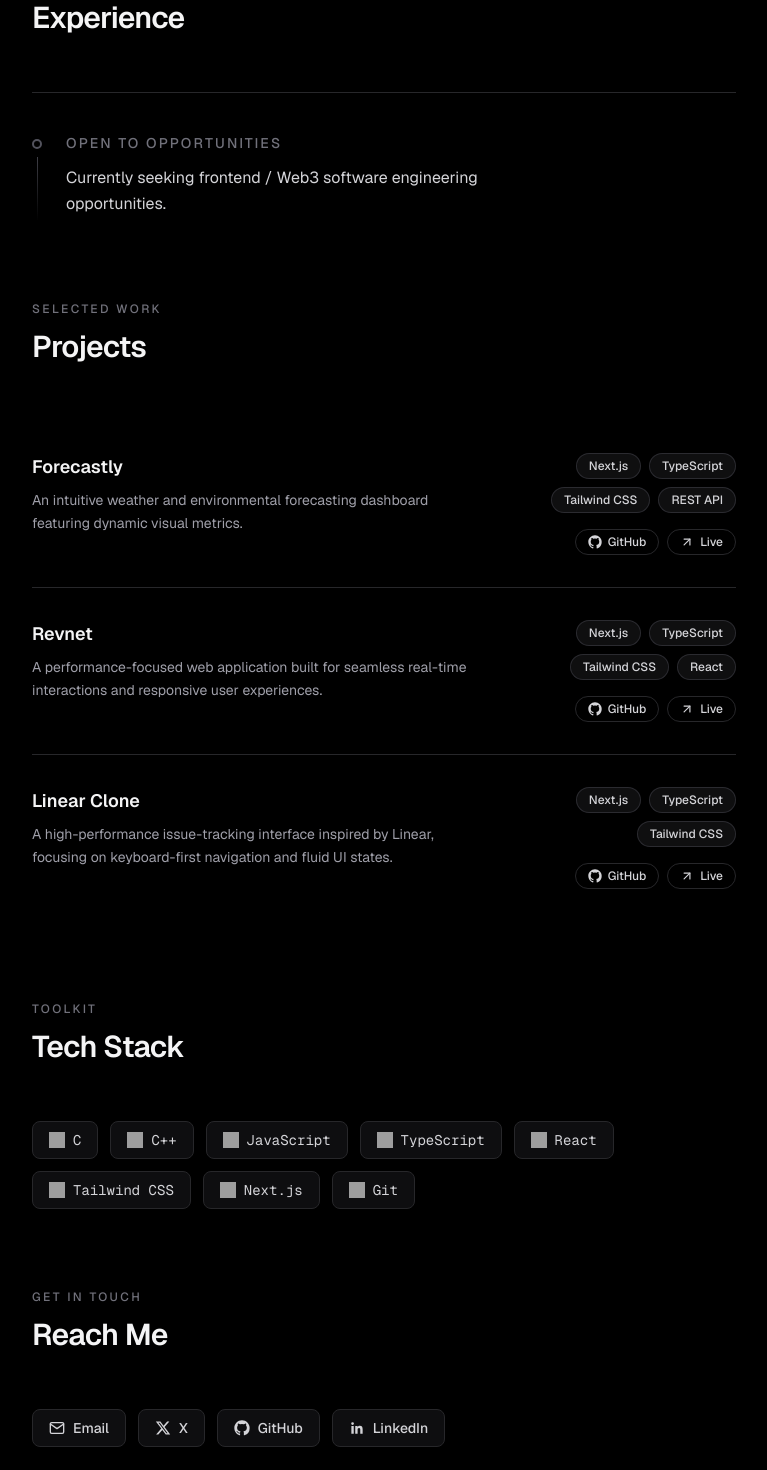
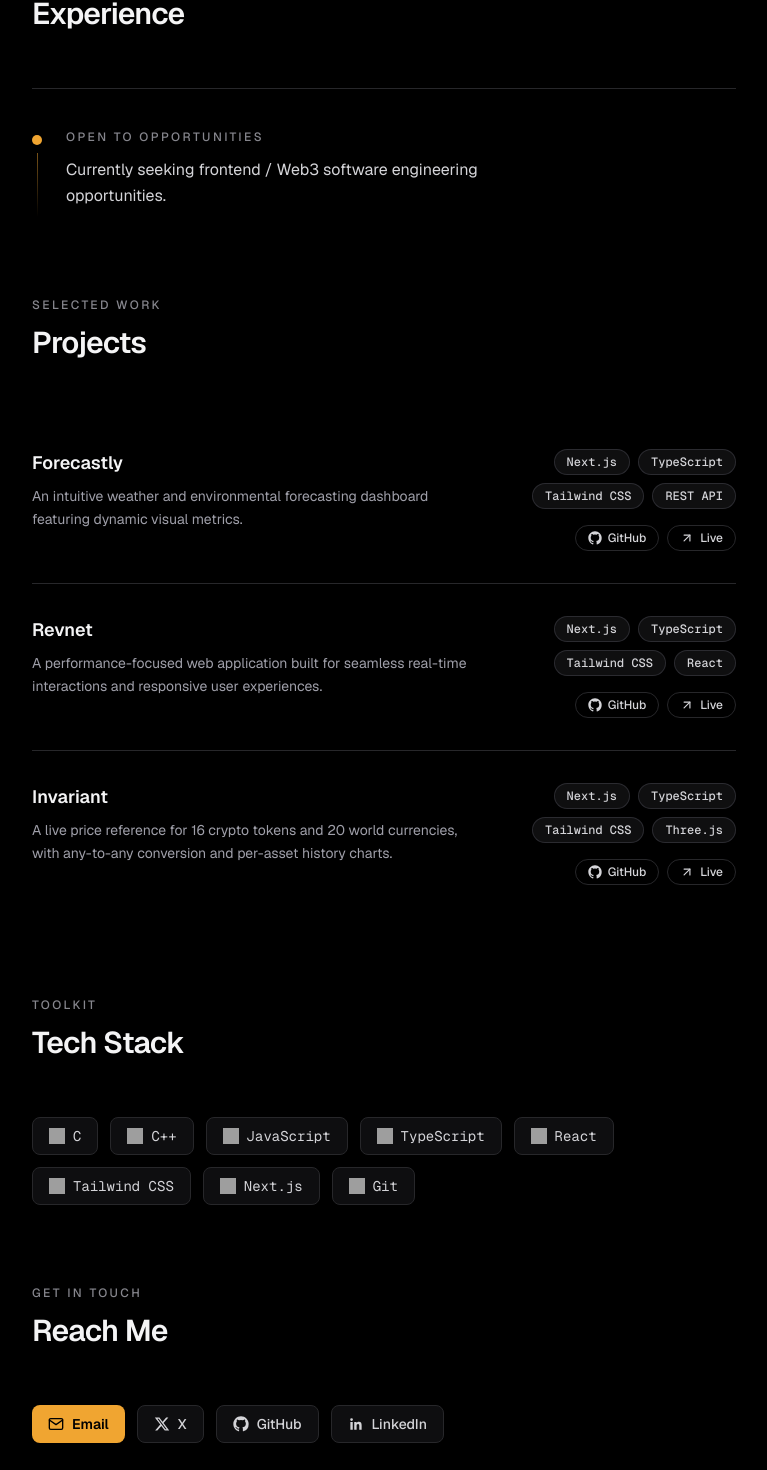
Before and after one commit to Saint0999/portfolio, a Next.js app: page / in a window 1280 px wide. Shown: the part 419-1889 px from the top of the page, without its empty margins (256-1023 px from the left). Built offline with nearby package versions, Linux system fonts and the light colour scheme; no server answers; grey boxes are pictures that could not be loaded.

Commit message:
colorized a bit

```diff
--- a/app/globals.css
+++ b/app/globals.css
@@ -3,6 +3,19 @@
 @theme inline {
   --font-sans: var(--font-geist-sans);
   --font-mono: var(--font-geist-mono);
+  /*
+   * Dim tertiary text (eyebrows, status labels, metadata). Deliberately
+   * lighter than zinc-500 (#71717a, 4.35:1 on black — fails WCAG AA's
+   * 4.5:1 body-text floor) while staying visibly dimmer than zinc-400,
+   * which is already spoken for by body copy. ~5.8:1 on black.
+   */
+  --color-muted: #86868d;
+  /*
+   * Signal amber. The one accent color on an otherwise zinc/black page —
+   * spent only on status, focus, and the single primary action. Never on
+   * GitHub's own green contribution scale or the tech-brand icon colors.
+   */
+  --color-accent: #f0a531;
 }
 
 :root {
@@ -13,10 +26,10 @@ body {
   font-family: var(--font-sans), Arial, Helvetica, sans-serif;
 }
 
-/* Keyboard focus, themed from the page palette instead of the browser default. */
+/* Keyboard focus: the accent color doubling as the site's one selection signal. */
 a:focus-visible,
 button:focus-visible {
-  outline: 2px solid rgba(244, 244, 245, 0.85);
+  outline: 2px solid var(--color-accent);
   outline-offset: 3px;
   border-radius: 4px;
 }
--- a/components/ContributionGraph.tsx
+++ b/components/ContributionGraph.tsx
@@ -83,7 +83,7 @@ export default function ContributionGraph({
 
   if (!graph) {
     return (
-      <p className="text-sm text-zinc-500">
+      <p className="text-sm text-muted">
         View contribution activity on{" "}
         <a
           href={profileUrl}
@@ -150,9 +150,10 @@ export default function ContributionGraph({
           )}
         </svg>
       </div>
-      <div className="contribution-meta mt-4 flex flex-wrap items-center justify-between gap-3 text-sm text-zinc-500">
+      <div className="contribution-meta mt-4 flex flex-wrap items-center justify-between gap-3 text-sm text-muted">
         <p>
-          {graph.total.toLocaleString()} contributions in the last year on{" "}
+          <span className="tabular-nums">{graph.total.toLocaleString()}</span>{" "}
+          contributions in the last year on{" "}
           <a
             href={profileUrl}
             target="_blank"
--- a/components/ExperienceSection.tsx
+++ b/components/ExperienceSection.tsx
@@ -6,11 +6,11 @@ export default function ExperienceSection() {
       <SectionHeading eyebrow="Career" title="Experience" />
       <div className="flex items-start gap-6 border-t border-zinc-800 pt-10">
         <div className="flex flex-col items-center pt-1.5">
-          <span className="h-2.5 w-2.5 rounded-full border-2 border-zinc-600" />
-          <span className="mt-2 h-16 w-px bg-gradient-to-b from-zinc-700 to-transparent" />
+          <span className="h-2.5 w-2.5 rounded-full bg-accent" />
+          <span className="mt-2 h-16 w-px bg-gradient-to-b from-accent/50 to-transparent" />
         </div>
         <div>
-          <p className="text-sm font-medium uppercase tracking-[0.15em] text-zinc-500">
+          <p className="text-xs font-medium uppercase tracking-[0.2em] text-muted">
             Open to opportunities
           </p>
           <p className="mt-3 max-w-lg text-base leading-relaxed text-zinc-300">
--- a/components/Hero.tsx
+++ b/components/Hero.tsx
@@ -2,7 +2,7 @@ export default function Hero() {
   return (
     <section className="pb-10 pt-16 sm:pb-10 sm:pt-20">
       <p
-        className="hero-rise text-sm font-medium uppercase tracking-[0.2em] text-zinc-500"
+        className="hero-rise text-xs font-medium uppercase tracking-[0.2em] text-muted"
         style={{ "--hero-delay": "0ms" } as React.CSSProperties}
       >
         Engineering Student &middot; Developer
--- a/components/ReachMeLinkButton.tsx
+++ b/components/ReachMeLinkButton.tsx
@@ -61,7 +61,11 @@ export default function ReachMeLinkButton({ link }: ReachMeLinkButtonProps) {
       href={link.href}
       target={isExternal ? "_blank" : undefined}
       rel={isExternal ? "noopener noreferrer" : undefined}
-      className="group inline-flex items-center gap-2 rounded-lg border border-zinc-800 bg-zinc-900/60 px-4 py-2 text-sm font-medium text-zinc-300 transition-colors hover:border-zinc-600 hover:text-white"
+      className={
+        link.primary
+          ? "group inline-flex items-center gap-2 rounded-lg bg-accent px-4 py-2 text-sm font-semibold text-black transition-colors hover:bg-accent/90"
+          : "group inline-flex items-center gap-2 rounded-lg border border-zinc-800 bg-zinc-900/60 px-4 py-2 text-sm font-medium text-zinc-300 transition-colors hover:border-zinc-600 hover:text-white"
+      }
     >
       <span className="inline-flex transition-transform duration-200 ease-out group-hover:scale-110 group-focus-visible:scale-110">
         <Icon />
--- a/components/SectionHeading.tsx
+++ b/components/SectionHeading.tsx
@@ -6,7 +6,7 @@ interface SectionHeadingProps {
 export default function SectionHeading({ eyebrow, title }: SectionHeadingProps) {
   return (
     <div className="mb-10 sm:mb-14">
-      <p className="text-xs font-medium uppercase tracking-[0.2em] text-zinc-500">
+      <p className="text-xs font-medium uppercase tracking-[0.2em] text-muted">
         {eyebrow}
       </p>
       <h2 className="mt-3 text-2xl font-semibold tracking-tight text-zinc-100 sm:text-3xl">
--- a/components/TechPill.tsx
+++ b/components/TechPill.tsx
@@ -4,7 +4,7 @@ interface TechPillProps {
 
 export default function TechPill({ label }: TechPillProps) {
   return (
-    <span className="rounded-full border border-zinc-700/60 bg-zinc-800/40 px-3 py-1 text-xs font-medium text-zinc-300">
+    <span className="rounded-full border border-zinc-700/60 bg-zinc-800/40 px-3 py-1 font-mono text-xs font-medium text-zinc-300">
       {label}
     </span>
   );
--- a/lib/data.ts
+++ b/lib/data.ts
@@ -7,6 +7,7 @@ export const reachMeLinks: ReachMeLink[] = [
     label: "Email",
     href: "mailto:saint.dev0999@gmail.com",
     icon: "mail",
+    primary: true,
   },
   {
     label: "X",
@@ -54,11 +55,11 @@ export const projects: Project[] = [
     liveUrl: "https://revnet-pi.vercel.app/",
   },
   {
-    title: "Linear Clone",
+    title: "Invariant",
     description:
-      "A high-performance issue-tracking interface inspired by Linear, focusing on keyboard-first navigation and fluid UI states.",
-    stack: ["Next.js", "TypeScript", "Tailwind CSS"],
-    githubUrl: "https://github.com/Saint0999/linear-clone",
-    liveUrl: "https://linear-clone-gilt.vercel.app/",
+      "A live price reference for 16 crypto tokens and 20 world currencies, with any-to-any conversion and per-asset history charts.",
+    stack: ["Next.js", "TypeScript", "Tailwind CSS", "Three.js"],
+    githubUrl: "https://github.com/Saint0999/invariant",
+    liveUrl: "https://invariant-beta.vercel.app/",
   },
 ];
--- a/lib/types.ts
+++ b/lib/types.ts
@@ -18,4 +18,6 @@ export interface ReachMeLink {
   label: string;
   href: string;
   icon: ReachMeIcon;
+  /** The one primary contact action, styled as a filled CTA. */
+  primary?: boolean;
 }
```
